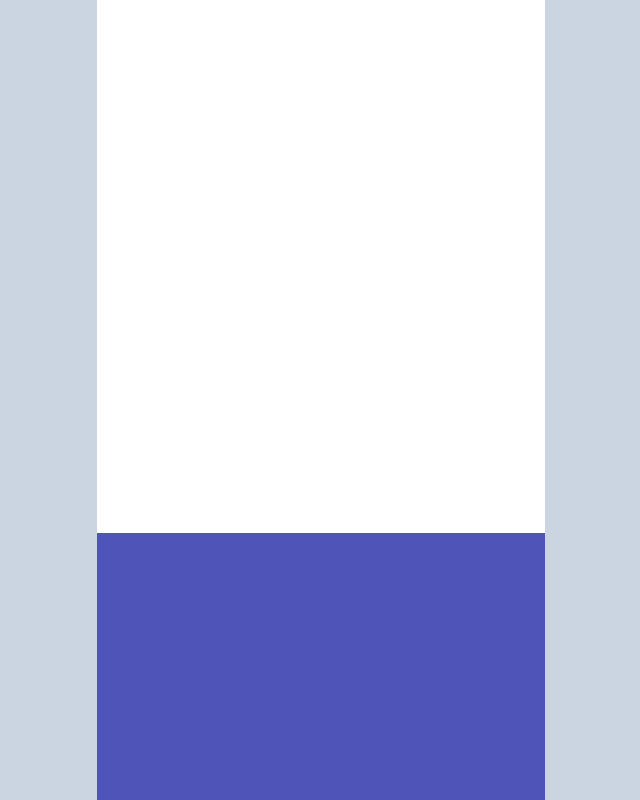
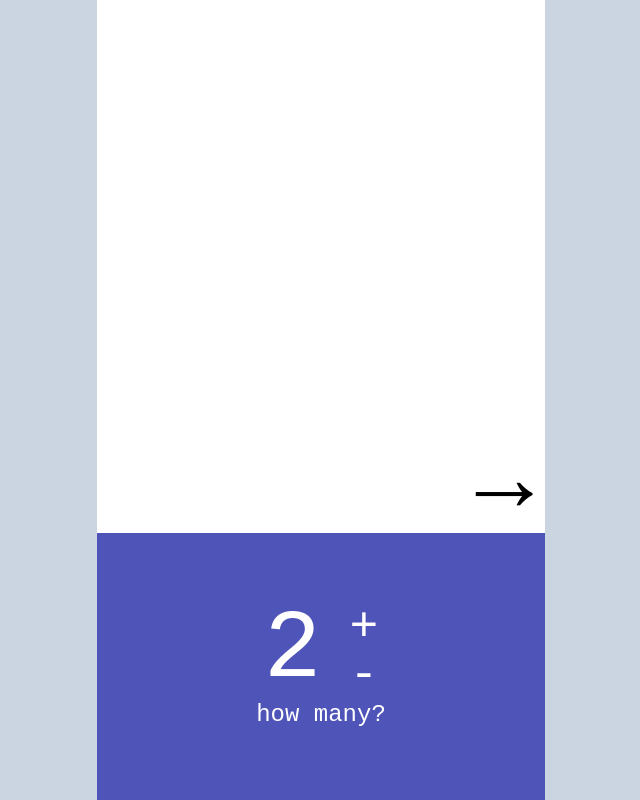
Before and after one commit to dropzoneknee/ReceiptRipper, a Next.js app: page / in a window 1280 px wide. Shown: the whole page, without its empty margins (319-959 px from the left). Built offline with nearby package versions, Linux system fonts and the light colour scheme.

Commit message:
finished first page

```diff
--- /dev/null
+++ b/src/app/Seats.js
@@ -0,0 +1,23 @@
+export default function Seats(props) {
+  return (
+    <div className="howMany flex justify-center items-center grow ">
+      <div className="flex flex-col justify-center">
+        <div className="flex justify-center">
+          <h1 className="text-8xl">{props.seatAmount}</h1>
+          <div className="flex flex-col ml-7">
+            <button className="plusButton text-5xl" onClick={props.addSeat}>
+              +
+            </button>
+            <button
+              className="minusButton text-5xl"
+              onClick={props.subtractSeat}
+            >
+              -
+            </button>
+          </div>
+        </div>
+        <h2 className="text-2xl">how many?</h2>
+      </div>
+    </div>
+  );
+}
--- a/src/app/globals.css
+++ b/src/app/globals.css
@@ -1,9 +1,9 @@
 @tailwind base;
 @tailwind components;
 @tailwind utilities;
-@import url('https://fonts.googleapis.com/css2?family=Open+Sans&display=swap');
+@import url('https://fonts.googleapis.com/css2?family=Source+Code+Pro&display=swap');
 
 
-body {
-  font-family: "Open Sans", sans-serif;
+main {
+  font-family: 'Source Code Pro', monospace;
 }
--- a/src/app/page.js
+++ b/src/app/page.js
@@ -1,37 +1,39 @@
-import Image from "next/image";
+"use client";
+
+import { useState } from "react";
+import Seats from "./Seats";
 
 export default function Home() {
-  let seatAmount = 2,
-    subtotal,
-    tax,
-    taxPercentage,
-    tip,
-    tipPercentage,
-    grandTotal;
+  const [seatAmount, setSeatAmount] = useState(2);
+  const [subtotal, setSubtotal] = useState(0);
+  const [tax, setTax] = useState(0);
+  const [taxPercentage, setTaxPercentage] = useState(0);
+  const [tip, setTip] = useState(0);
+  const [tipPercentage, setTipPercentage] = useState(0);
+  const [grandTotal, setGrandTotal] = useState(0);
 
   function addSeat() {
-    seatAmount++;
+    if (seatAmount < 9) setSeatAmount(seatAmount + 1);
   }
+
+  function subtractSeat() {
+    if (seatAmount > 2) setSeatAmount(seatAmount - 1);
+  }
+
+  function toSubtotalPage() {}
 
   return (
     <main className="bg-slate-300 h-screen flex justify-center items-center">
-      <div className="max-w-md h-screen bg-white overflow-hidden">
-        <div className="actionScreen w-screen h-2/3"></div>
-        <div className="interactionScreen w-screen h-1/3 bg-primary text-white overflow-hidden">
-          <div className="howMany relative w-screen">
-            <div className="absolute w-max top-12 left-1/2 transform -translate-x-1/2 ">
-              <div className="flex relative mb-4">
-                <h1 className="text-8xl">{seatAmount}</h1>
-                <div className="flex-none">
-                  <button className="plusButton text-5xl" onClick={addSeat}>
-                    +
-                  </button>
-                  <button className="minusButton text-5xl">-</button>
-                </div>
-              </div>
-              <h2 className="text-2xl">how many?</h2>
-            </div>
-          </div>
+      <div className="max-w-md h-screen bg-white overflow-hidden flex flex-col grow">
+        <div className="actionScreen h-2/3 overflow-hidden flex items-end justify-end">
+          <button className="text-8xl mr-3">→</button>
+        </div>
+        <div className="interactionScreen h-1/3 bg-primary text-white overflow-hidden flex">
+          <Seats
+            seatAmount={seatAmount}
+            addSeat={addSeat}
+            subtractSeat={subtractSeat}
+          />
         </div>
       </div>
     </main>
```
